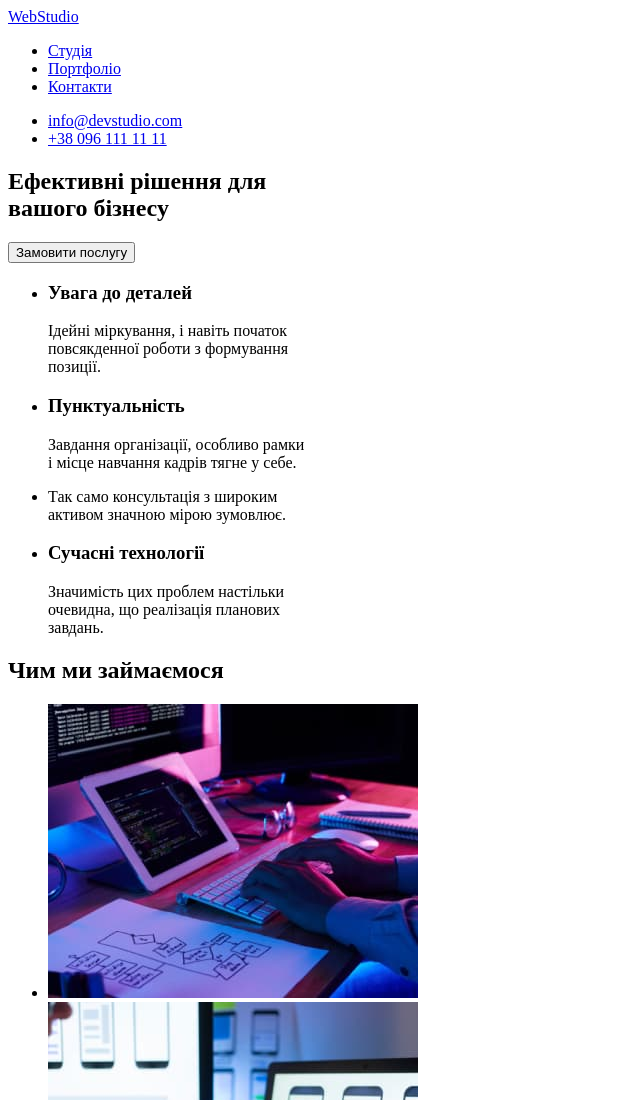
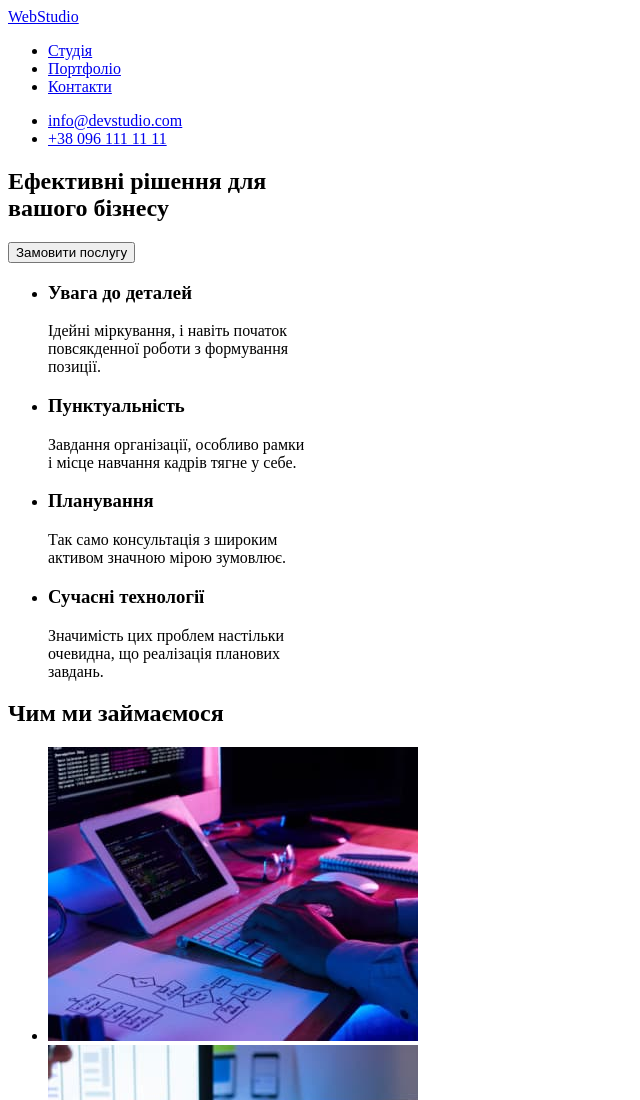
Before and after one commit to Vadym4e/goit-markup-hw-01, a plain HTML site: page index.html in a window 1280 px wide. Shown: the top 1100 px of the page, without its empty margins (0-640 px from the left). Drawn offline with Linux system fonts and the light colour scheme.

Commit message:
completed_-nav_-adress

```diff
--- a/index.html
+++ b/index.html
@@ -37,7 +37,7 @@
                     <p>Завдання організації, особливо рамки<br> і місце навчання кадрів тягне у себе.</p>
                 </li>
                 <li>
-                    <h3jpgанування</h3>
+                    <h3>Планування</h3>
                     <p>Так само консультація з широким<br> активом значною мірою зумовлює.</p>
                 </li>
                 <li>
```
